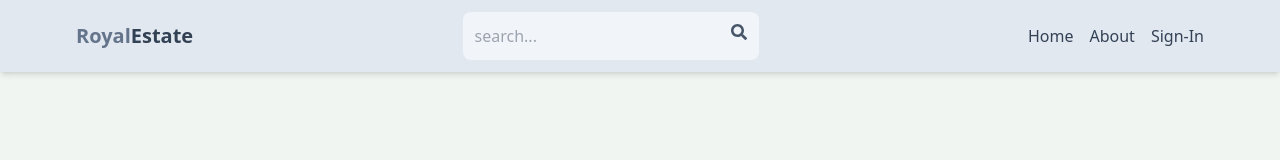
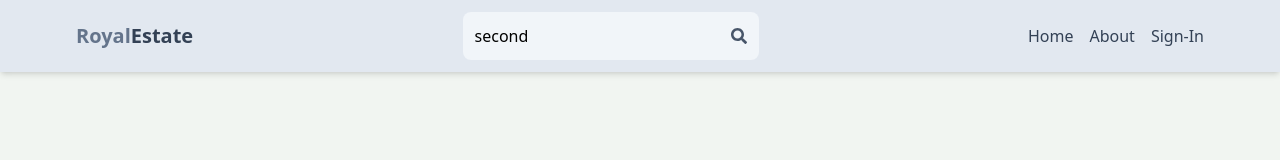
Before and after one commit to nileshshetty1/Mern-estate, a React (Vite) app in the folder client/: page / in a window 1280 px wide. Shown: the top 160 px of the page. Built offline with nearby package versions, Linux system fonts and the light colour scheme; no server answers.

Commit message:
complete header search functionality

```diff
--- a/client/src/components/Header.jsx
+++ b/client/src/components/Header.jsx
@@ -1,8 +1,19 @@
 import { FaSearch } from "react-icons/fa";
-import { Link } from "react-router-dom";
+import { Link, useNavigate } from "react-router-dom";
 import { useSelector } from "react-redux";
+import { useState } from "react";
 const Header = () => {
+  const Navigate = useNavigate();
   const { currentUser } = useSelector((state) => state.user);
+  const [searchTerm, setSearchTerm] = useState("second");
+
+  const handleSubmit = (e) => {
+    e.preventDefault();
+    const urlParams = new URLSearchParams(window.location.search);
+    urlParams.set("searchTerm", searchTerm);
+    const searchQuery = urlParams.toString();
+    Navigate(`/search?${searchQuery}`);
+  };
   return (
     <header className="bg-slate-200 shadow-md ">
       <div className="flex justify-between items-center max-w-6xl mx-auto p-3">
@@ -12,13 +23,22 @@ const Header = () => {
             <span className="text-slate-700">Estate</span>
           </h1>
         </Link>
-        <form className="bg-slate-100 p-3 rounded-lg flex item-center">
+        <form
+          onSubmit={handleSubmit}
+          className="bg-slate-100 p-3 rounded-lg flex item-center"
+        >
           <input
             type="text"
             placeholder="search..."
             className="bg-transparent focus:outline-none w-24 sm:w-64"
+            value={searchTerm}
+            onChange={(e) => {
+              setSearchTerm(e.target.value);
+            }}
           />
-          <FaSearch className="text-slate-600" />
+          <button>
+            <FaSearch className="text-slate-600" />
+          </button>
         </form>
         <ul className="flex gap-4">
           <Link to="/home">
--- a/client/src/pages/Listing.jsx
+++ b/client/src/pages/Listing.jsx
@@ -135,7 +135,7 @@ export default function Listing() {
                 {listing.furnished ? "Furnished" : "Unfurnished"}
               </li>
             </ul>
-            {currentUser && listing.userRef === currentUser._id && !contact && (
+            {currentUser && listing.userRef !== currentUser._id && !contact && (
               <button
                 onClick={() => setContact(true)}
                 className="bg-slate-700 text-white rounded-lg uppercase hover:opacity-75 p-3"
```
